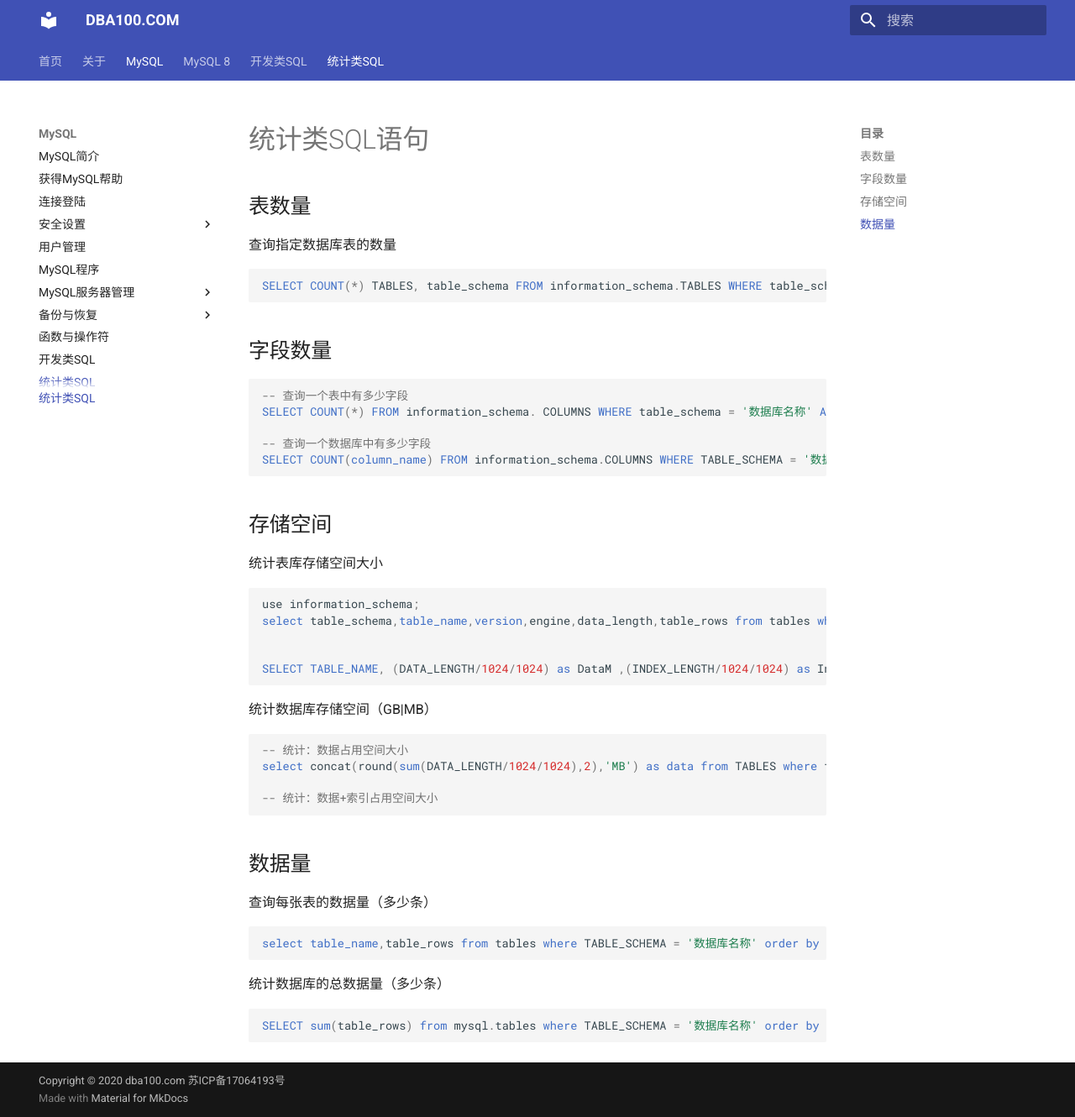
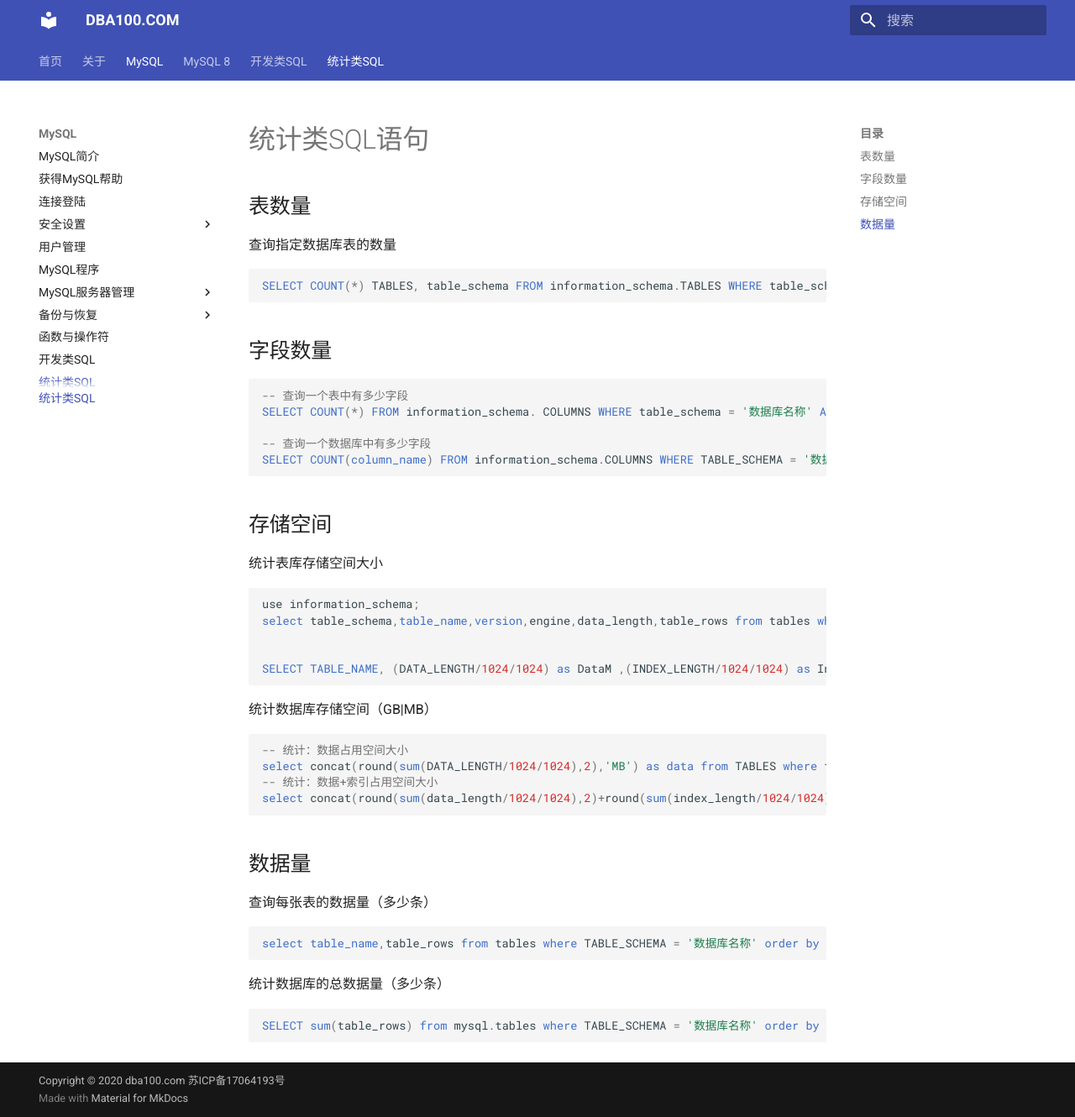
Before and after one commit to duliang123/dba100, an MkDocs documentation site: the page built from docs/mysql/metadata.md, in a window 1280 px wide and 1330 px high. Shown: the whole window at 84% size. Built offline with MkDocs 1.6.1 and Material for MkDocs 9.7.7, drawn with Linux system fonts in a browser that asks for light colours.

Commit message:
Update metadata.md

````diff
--- a/docs/mysql/metadata.md
+++ b/docs/mysql/metadata.md
@@ -34,10 +34,9 @@ SELECT TABLE_NAME, (DATA_LENGTH/1024/1024) as DataM ,(INDEX_LENGTH/1024/1024) as
 
 ```sql
 -- 统计：数据占用空间大小
-select concat(round(sum(DATA_LENGTH/1024/1024),2),'MB') as data from TABLES where table_schema='db1'
-
+select concat(round(sum(DATA_LENGTH/1024/1024),2),'MB') as data from TABLES where table_schema='数据库名称'
 -- 统计：数据+索引占用空间大小
-
+select concat(round(sum(data_length/1024/1024),2)+round(sum(index_length/1024/1024),2),'MB') as data from tables where table_schema='数据库名称';
 ```
 
 ## 数据量
````
